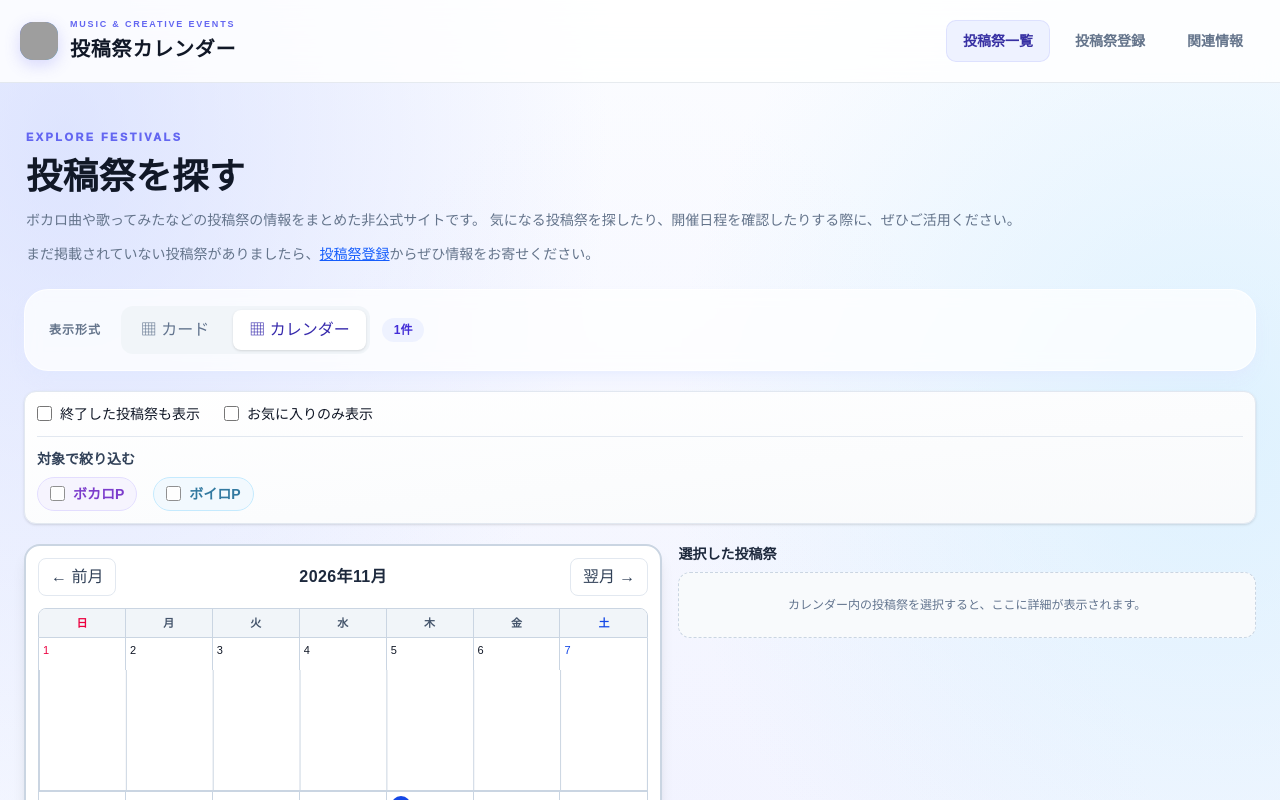
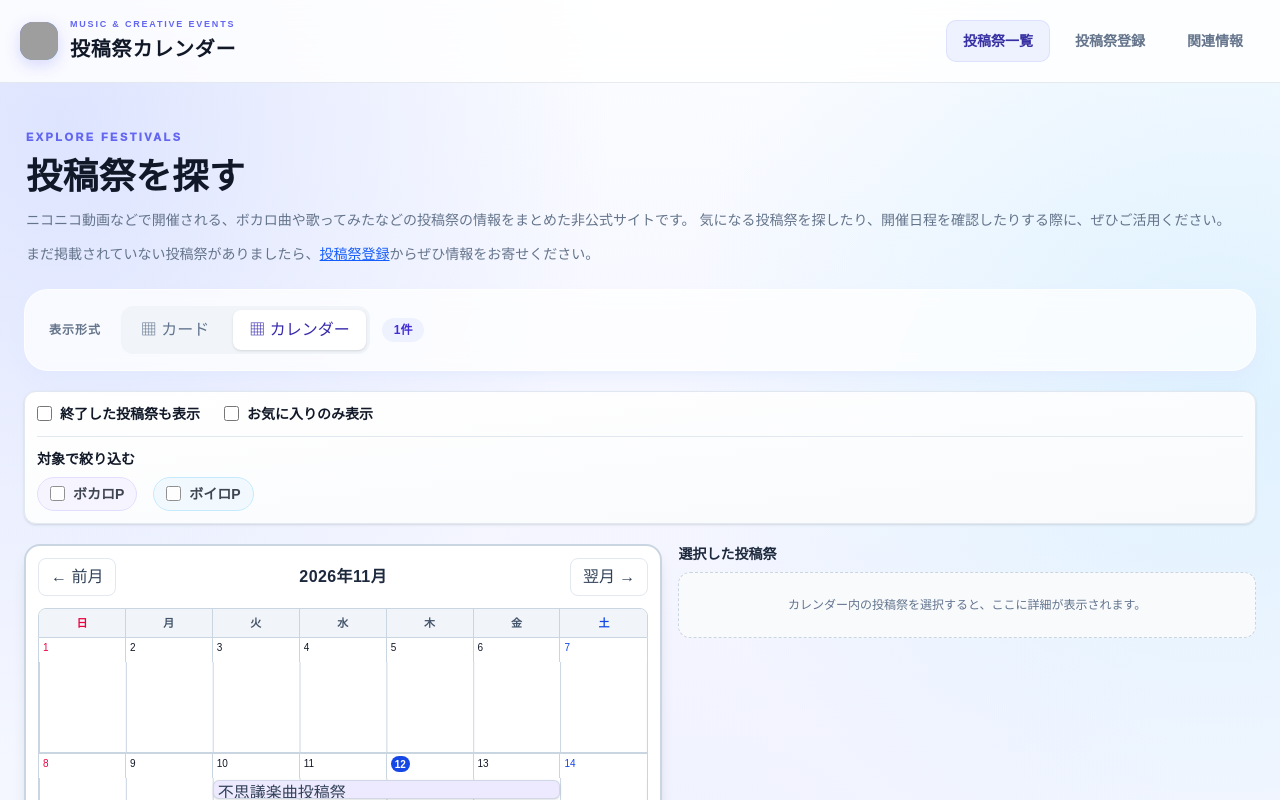
Before and after one commit to GAKKI-D-Neb/festival-calendar, a Next.js app: page / in a window 1280 px wide. Both pictures are taken after a click on the button "▦ カレンダー". Shown: the top 800 px of the page. Built offline with nearby package versions, Linux system fonts and the light colour scheme; grey boxes are pictures that could not be loaded.

Commit message:
ダークモード対応

```diff
--- a/src/app/globals.css
+++ b/src/app/globals.css
@@ -132,3 +132,49 @@ footer { color:var(--text-muted); }
   .bg-rose-50 { background-color:#321e2a !important; }
   .text-rose-800 { color:#fecdd3 !important; }
 }
+
+
+/* Festival filters: keep controls legible in both color schemes. */
+.festival-filters__option {
+  color: var(--text-main);
+  font-weight: 600;
+}
+.festival-filters__heading {
+  color: var(--text-main);
+}
+.festival-filters__checkbox {
+  flex: 0 0 auto;
+  accent-color: var(--accent);
+}
+.festival-filters__target {
+  color: var(--text-main);
+}
+.festival-filters__clear {
+  color: #3730a3;
+}
+
+@media (prefers-color-scheme: dark) {
+  .festival-filters {
+    background: linear-gradient(135deg, rgba(30, 41, 59, .96), rgba(17, 24, 39, .98)) !important;
+    border-color: #475569 !important;
+    color: #e5eaf5;
+    box-shadow: 0 8px 24px rgba(0, 0, 0, .24);
+  }
+  .festival-filters__option,
+  .festival-filters__heading {
+    color: #f1f5f9 !important;
+  }
+  .festival-filters__targets {
+    border-top-color: #475569 !important;
+  }
+  .festival-filters__checkbox {
+    accent-color: #a5b4fc;
+    color-scheme: dark;
+  }
+  .festival-filters__target {
+    color: #f1f5f9;
+  }
+  .festival-filters__clear {
+    color: #bfdbfe !important;
+  }
+}
--- a/src/app/register/page.tsx
+++ b/src/app/register/page.tsx
@@ -9,9 +9,7 @@ export default function RegisterPage() {
         <p className="page-heading-description">ボカロ曲や歌ってみたなどの投稿祭の情報を集めています。</p>
       </div>
     <section className="rounded-3xl border border-white/80 bg-white/85 p-5 shadow-xl shadow-indigo-100/50 sm:p-8">
-      <p className="text-xs font-black tracking-[0.2em] text-indigo-600">SUBMIT INFORMATION</p>
-      <h2 className="mt-2 text-2xl font-black text-slate-900">投稿祭登録</h2>
-      <div className="mt-5"><RegistrationForm /></div>
+      <div className="mt-1"><RegistrationForm /></div>
     </section>
     </div>
   );
--- a/src/components/FestivalCalendar.tsx
+++ b/src/components/FestivalCalendar.tsx
@@ -203,15 +203,15 @@ export function FestivalCalendar({
                     const inMonth = date.getUTCMonth() === month;
                     const isToday = key === keyFromParts(now);
                     return (
-                      <div key={key} className={`h-8 border-r border-slate-300 px-1 pt-1 text-[11px] last:border-r-0 ${inMonth?"bg-white":"bg-slate-50 text-slate-300"} ${dayIndex===0&&inMonth?"text-rose-600":dayIndex===6&&inMonth?"text-blue-700":""}`}>
-                        <span className={isToday?"inline-flex h-5 min-w-5 items-center justify-center rounded-full bg-blue-700 px-1 font-bold text-white":""}>
+                      <div key={key} className={`h-6 border-r border-slate-300 px-1 pt-0.5 text-[10px] last:border-r-0 ${inMonth?"bg-white":"bg-slate-50 text-slate-300"} ${dayIndex===0&&inMonth?"text-rose-600":dayIndex===6&&inMonth?"text-blue-700":""}`}>
+                        <span className={isToday?"inline-flex h-4 min-w-4 items-center justify-center rounded-full bg-blue-700 px-1 font-bold text-white":""}>
                           {date.getUTCDate()}
                         </span>
                       </div>
                     );
                   })}
                 </div>
-                <div className="relative bg-white" style={{ height: "120px", minHeight: "120px", maxHeight: "120px", overflow: "hidden", backgroundImage: "linear-gradient(to right, #cbd5e1 1px, transparent 1px)", backgroundSize: "14.285714% 100%", backgroundPosition: "left top" }}>
+                <div className="relative bg-white" style={{ height: "90px", minHeight: "90px", maxHeight: "90px", overflow: "hidden", backgroundImage: "linear-gradient(to right, #cbd5e1 1px, transparent 1px)", backgroundSize: "14.285714% 100%", backgroundPosition: "left top" }}>
                   {segments.filter((segment) => segment.lane < laneCount).map((segment, index) => {
                     const left = ((segment.startColumn + segment.startFraction) / 7) * 100;
                     const right = ((6 - segment.endColumn + (1 - segment.endFraction)) / 7) * 100;
@@ -219,8 +219,8 @@ export function FestivalCalendar({
                       position: "absolute",
                       left: `${left}%`,
                       right: `${right}%`,
-                      top: `${Math.min(segment.lane, laneCount - 1) * 27 + 3}px`,
-                      height: "24px",
+                      top: `${Math.min(segment.lane, laneCount - 1) * 22 + 2}px`,
+                      height: "19px",
                       backgroundColor: segment.color
                     };
                     const isSelected = selected?.id === segment.festival.id;
@@ -230,7 +230,7 @@ export function FestivalCalendar({
                         onClick={() => setSelected(segment.festival)}
                         title={`${segment.festival.name}（${segment.type}）`}
                         style={style}
-                        className={`z-10 overflow-hidden rounded-md border border-slate-300/80 px-1.5 text-left text-[11px] font-bold leading-6 text-slate-700 shadow-sm transition hover:brightness-95 ${isSelected?"ring-2 ring-slate-700 ring-offset-1":""}`}
+                        className={`z-10 overflow-hidden rounded-md border border-slate-300/80 px-1 text-left text-[9px] font-bold leading-[18px] text-slate-700 shadow-sm transition hover:brightness-95 ${isSelected?"ring-2 ring-slate-700 ring-offset-1":""}`}
                       >
                         {segment.festival.name}
                       </button>
--- a/src/components/FestivalCard.tsx
+++ b/src/components/FestivalCard.tsx
@@ -111,12 +111,7 @@ export function FestivalCard({
         <FavoriteButton active={favorite} onClick={onToggleFavorite} />
       </div>
 
-      <div className="mt-3 rounded-xl border border-indigo-200 bg-gradient-to-r from-indigo-50 via-white to-sky-50 p-3 shadow-sm">
-        <div className="mb-2 flex items-center gap-2">
-          <span className="inline-flex h-6 w-6 items-center justify-center rounded-lg bg-indigo-100 text-indigo-700">▦</span>
-          <span className="text-xs font-extrabold tracking-wide text-indigo-900">期間・日程</span>
-        </div>
-        <div className="space-y-2">
+      <div className="mt-3 space-y-2">
           {samePeriod ? (
             <div className="rounded-lg border border-indigo-100 bg-white/85 px-3 py-2">
               <div className="text-[10px] font-bold text-indigo-700">投稿・開催期間</div>
@@ -140,7 +135,6 @@ export function FestivalCard({
               </div>
             </>
           )}
-        </div>
       </div>
       {(festival.organizer || festival.organizerUrl) && (
         <div className="mt-2 flex gap-2 text-xs">
--- a/src/components/FestivalFilters.tsx
+++ b/src/components/FestivalFilters.tsx
@@ -28,24 +28,25 @@ export function FestivalFilters({
   }
 
   return (
-    <section className="rounded-xl border border-slate-200 bg-gradient-to-br from-white to-slate-50 p-3 shadow-sm">
+    <section className="festival-filters rounded-xl border border-slate-200 bg-gradient-to-br from-white to-slate-50 p-3 shadow-sm">
       <div className="flex flex-wrap gap-x-6 gap-y-3 text-sm">
-        <label className="flex cursor-pointer items-center gap-2">
-          <input type="checkbox" checked={showEnded} onChange={(e) => setShowEnded(e.target.checked)} />
+        <label className="festival-filters__option flex cursor-pointer items-center gap-2">
+          <input className="festival-filters__checkbox" type="checkbox" checked={showEnded} onChange={(e) => setShowEnded(e.target.checked)} />
           終了した投稿祭も表示
         </label>
-        <label className="flex cursor-pointer items-center gap-2">
-          <input type="checkbox" checked={favoritesOnly} onChange={(e) => setFavoritesOnly(e.target.checked)} />
+        <label className="festival-filters__option flex cursor-pointer items-center gap-2">
+          <input className="festival-filters__checkbox" type="checkbox" checked={favoritesOnly} onChange={(e) => setFavoritesOnly(e.target.checked)} />
           お気に入りのみ表示
         </label>
       </div>
       {targets.length > 0 && (
-        <div className="mt-3 border-t border-slate-200 pt-3">
-          <div className="mb-2 text-sm font-semibold text-slate-700">対象で絞り込む</div>
+        <div className="festival-filters__targets mt-3 border-t border-slate-200 pt-3">
+          <div className="festival-filters__heading mb-2 text-sm font-semibold text-slate-700">対象で絞り込む</div>
           <div className="flex flex-wrap gap-x-4 gap-y-2">
             {targets.map((target) => (
-              <label key={target} className={`inline-flex cursor-pointer items-center gap-2 rounded-full border px-3 py-1.5 text-sm font-semibold transition ${targetStyle(target)} ${selectedTargets.includes(target) ? "ring-2 ring-indigo-300 ring-offset-1" : "opacity-80 hover:opacity-100"}`}>
+              <label key={target} className={`festival-filters__target inline-flex cursor-pointer items-center gap-2 rounded-full border px-3 py-1.5 text-sm font-semibold transition ${targetStyle(target)} ${selectedTargets.includes(target) ? "ring-2 ring-indigo-300 ring-offset-1" : "opacity-80 hover:opacity-100"}`}>
                 <input
+                  className="festival-filters__checkbox"
                   type="checkbox"
                   checked={selectedTargets.includes(target)}
                   onChange={() => toggleTarget(target)}
@@ -56,7 +57,7 @@ export function FestivalFilters({
           </div>
           {selectedTargets.length > 0 && (
             <button type="button" onClick={() => setSelectedTargets([])}
-              className="mt-3 text-xs text-blue-700 underline">
+              className="festival-filters__clear mt-3 text-xs text-blue-700 underline">
               対象の絞り込みを解除
             </button>
           )}
--- a/src/components/FestivalList.tsx
+++ b/src/components/FestivalList.tsx
@@ -102,7 +102,7 @@ export function FestivalList() {
         <p className="page-eyebrow">EXPLORE FESTIVALS</p>
         <h1>投稿祭を探す</h1>
         <p className="page-heading-description">
-          ボカロ曲や歌ってみたなどの投稿祭の情報をまとめた非公式サイトです。
+          ニコニコ動画などで開催される、ボカロ曲や歌ってみたなどの投稿祭の情報をまとめた非公式サイトです。
           気になる投稿祭を探したり、開催日程を確認したりする際に、ぜひご活用ください。
         </p>
         <p className="page-heading-description">
```
Also changed, not shown: src/app/links/page.tsx (+17 -5 lines), public/organizer-icon.png (added).
